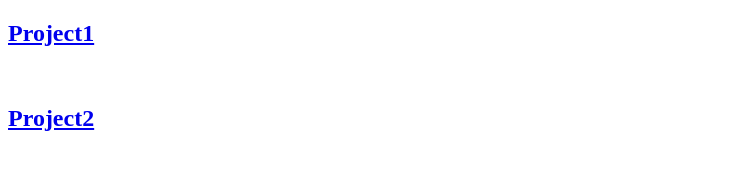
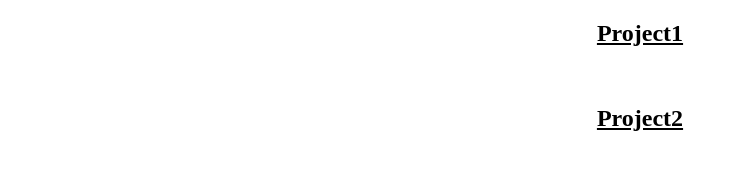
Before and after one commit to lakshay18singh/lakshay18singh.github.io, a plain HTML site: page index.html in a window 1280 px wide. Shown: the whole page, without its empty margins (0-739 px from the left). Drawn offline with Linux system fonts and the light colour scheme.

Commit message:
Add files via upload

```diff
--- a/index.html
+++ b/index.html
@@ -1,10 +1,27 @@
 <!DOCTYPE html>
 <head>
 
+    <style>
+        a {
+            color: black;
+            text-align: center;
+
+        }
+        a:hover {
+            font-size: 1.2em;
+        }
+    </style>
+
 </head>
 <body>
-    <a href="/Project1/index.html"><h2>Project1</h2></a>
-    <br>
-    <a href="/Project2/index.html"><h2>Project2</h2></a>
-    <br>
+
+
+        <a href="Project1/index.html" ><h2>Project1</h2></a>
+        <br>
+
+
+        <a href="Project2/index.html"><h2>Project2</h2></a>
+        <br>
+
+
 </body>
```
